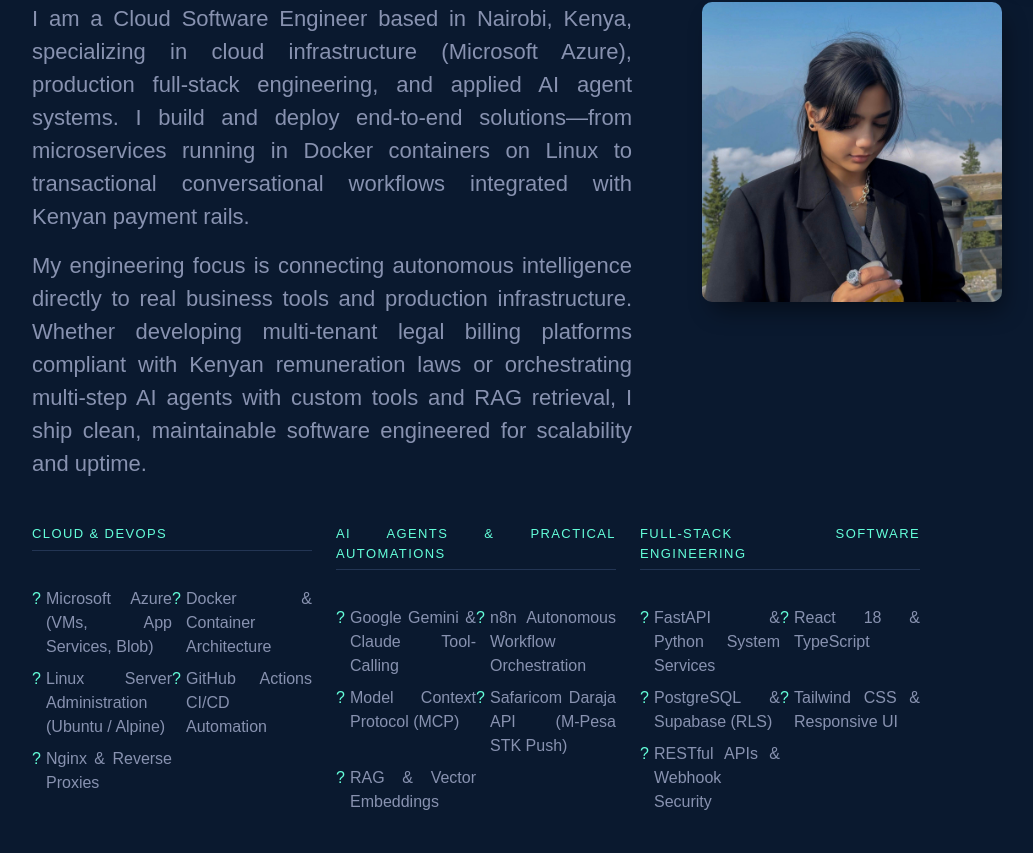
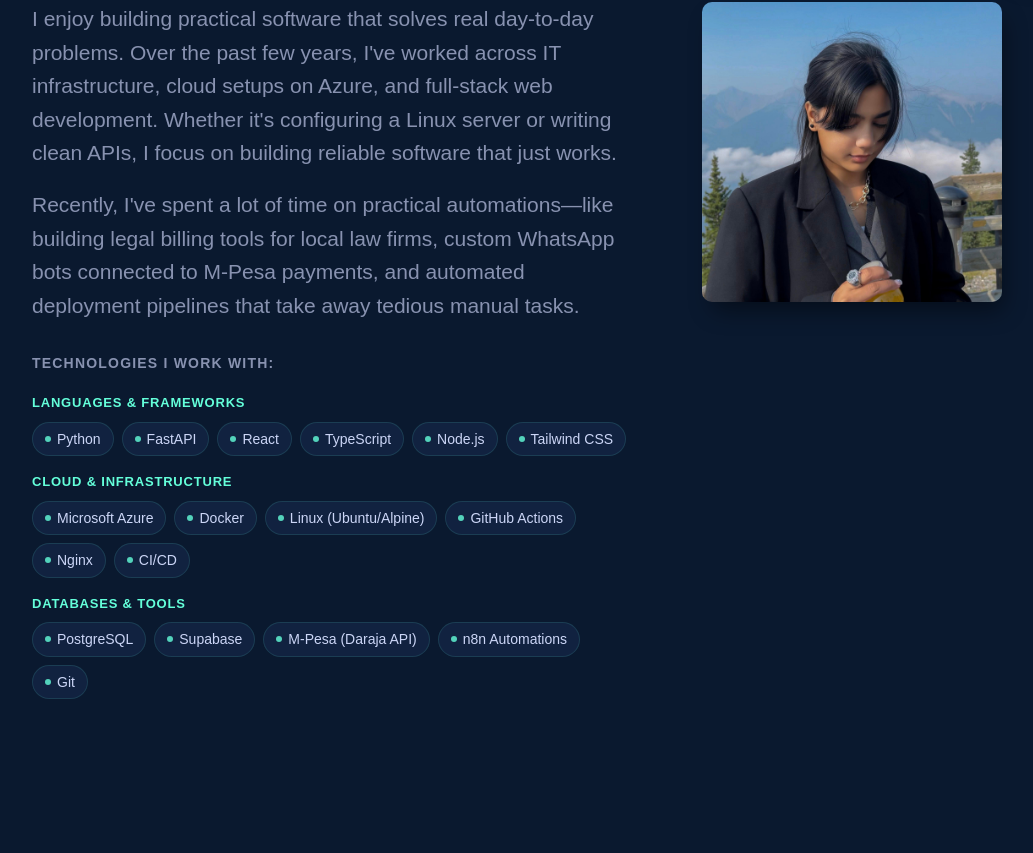
Before and after one commit to guyo-halake/guyesacodes, a React (Vite) app: page / in a window 1280 px wide. Shown: the part 807-1660 px from the top of the page, without its empty margins (108-1141 px from the left). Built offline with nearby package versions, Linux system fonts and the light colour scheme; a web font is replaced by a local one.

Commit message:
refactor(v2): replace AI buzzwords with natural developer voice and redesign skills into clean tech chips

```diff
--- a/src/components/About.jsx
+++ b/src/components/About.jsx
@@ -6,36 +6,18 @@ import { usePortfolio } from "../context/PortfolioContext";
 const About = () => {
   const { profile, isEditMode, updateProfileField } = usePortfolio();
 
-  const skills = [
+  const skillGroups = [
     {
-      category: "Cloud & DevOps",
-      items: [
-        "Microsoft Azure (VMs, App Services, Blob)",
-        "Docker & Container Architecture",
-        "Linux Server Administration (Ubuntu / Alpine)",
-        "GitHub Actions CI/CD Automation",
-        "Nginx & Reverse Proxies",
-      ],
+      category: "Languages & Frameworks",
+      skills: ["Python", "FastAPI", "React", "TypeScript", "Node.js", "Tailwind CSS"],
     },
     {
-      category: "AI Agents & Practical Automations",
-      items: [
-        "Google Gemini & Claude Tool-Calling",
-        "n8n Autonomous Workflow Orchestration",
-        "Model Context Protocol (MCP)",
-        "Safaricom Daraja API (M-Pesa STK Push)",
-        "RAG & Vector Embeddings",
-      ],
+      category: "Cloud & Infrastructure",
+      skills: ["Microsoft Azure", "Docker", "Linux (Ubuntu/Alpine)", "GitHub Actions", "Nginx", "CI/CD"],
     },
     {
-      category: "Full-Stack Software Engineering",
-      items: [
-        "FastAPI & Python System Services",
-        "React 18 & TypeScript",
-        "PostgreSQL & Supabase (RLS)",
-        "Tailwind CSS & Responsive UI",
-        "RESTful APIs & Webhook Security",
-      ],
+      category: "Databases & Tools",
+      skills: ["PostgreSQL", "Supabase", "M-Pesa (Daraja API)", "n8n Automations", "Git"],
     },
   ];
 
@@ -45,6 +27,7 @@ const About = () => {
         <div className="section-header">
           <span className="section-title">/ about</span>
         </div>
+
         <div className="about-content">
           <div className="about-description">
             <p
@@ -65,21 +48,25 @@ const About = () => {
               {profile.aboutParagraphTwo}
             </p>
 
-            <div className="skills-grid">
-              {skills.map((group, i) => (
-                <FadeInSection key={i} delay={(i + 1) * 100 + "ms"}>
-                  <div className="skill-group">
-                    <div className="skill-group-title">{group.category}</div>
-                    <ul className="tech-stack">
-                      {group.items.map((item, j) => (
-                        <li key={j}>{item}</li>
-                      ))}
-                    </ul>
+            {/* Redesigned Minimalist Skills Badges */}
+            <div className="skills-container">
+              <div className="skills-section-heading">Technologies I work with:</div>
+              {skillGroups.map((group, i) => (
+                <div key={i} className="skill-category-block">
+                  <div className="skill-category-label">{group.category}</div>
+                  <div className="skill-pills-wrap">
+                    {group.skills.map((skill, j) => (
+                      <span key={j} className="skill-chip">
+                        <span className="skill-chip-dot" />
+                        {skill}
+                      </span>
+                    ))}
                   </div>
-                </FadeInSection>
+                </div>
               ))}
             </div>
           </div>
+
           <div className="about-image">
             <img alt="Guyo Halake" src={profile.avatarImage || "/assets/me2.jpg"} />
             {isEditMode && (
--- a/src/context/PortfolioContext.jsx
+++ b/src/context/PortfolioContext.jsx
@@ -2,7 +2,7 @@ import React, { createContext, useContext, useState, useEffect } from "react";
 import { initialPortfolioData } from "../data/portfolioData";
 
 const PortfolioContext = createContext(null);
-const STORAGE_KEY = "guyohalake_portfolio_live_v2_pro";
+const STORAGE_KEY = "guyohalake_portfolio_v2_clean";
 
 export const PortfolioProvider = ({ children }) => {
   const [isEditMode, setIsEditMode] = useState(() => {
--- a/src/data/portfolioData.js
+++ b/src/data/portfolioData.js
@@ -1,13 +1,13 @@
 export const initialPortfolioData = {
   profile: {
     greeting: "hi, guyo here.",
-    headline: "Guyo Halake · Cloud Software Engineer",
+    headline: "Guyo Halake · Software & Cloud Developer",
     introDesc:
-      "I engineer reliable full-stack cloud software, autonomous B2B & B2C AI agents, and resilient automated workflows on Microsoft Azure and Linux. From legal-tech SaaS platforms with automated CI/CD and Dockerization to conversational commerce engines with Safaricom Daraja M-Pesa integrations, I build production systems that power real businesses.",
+      "I'm a software developer based in Nairobi, Kenya. I build web applications, backend APIs, and automations that help businesses run smoother. Most of my work involves Python, React, Docker, and Microsoft Azure.",
     aboutParagraphOne:
-      "I am a Cloud Software Engineer based in Nairobi, Kenya, specializing in cloud infrastructure (Microsoft Azure), production full-stack engineering, and applied AI agent systems. I build and deploy end-to-end solutions—from microservices running in Docker containers on Linux to transactional conversational workflows integrated with Kenyan payment rails.",
+      "I enjoy building practical software that solves real day-to-day problems. Over the past few years, I've worked across IT infrastructure, cloud setups on Azure, and full-stack web development. Whether it's configuring a Linux server or writing clean APIs, I focus on building reliable software that just works.",
     aboutParagraphTwo:
-      "My engineering focus is connecting autonomous intelligence directly to real business tools and production infrastructure. Whether developing multi-tenant legal billing platforms compliant with Kenyan remuneration laws or orchestrating multi-step AI agents with custom tools and RAG retrieval, I ship clean, maintainable software engineered for scalability and uptime.",
+      "Recently, I've spent a lot of time on practical automations—like building legal billing tools for local law firms, custom WhatsApp bots connected to M-Pesa payments, and automated deployment pipelines that take away tedious manual tasks.",
     email: "guyohalakeofficial@gmail.com",
     github: "https://github.com/guyo-halake",
     linkedin: "https://www.linkedin.com/in/guyo-halake/",
@@ -25,74 +25,69 @@ export const initialPortfolioData = {
   projects: [
     {
       id: "boc-saas",
-      title: "Nyagah B. Kithinji Advocates — Bill of Costs SaaS",
-      subtitle: "Production Legal-Tech SaaS & Cloud Platform",
+      title: "Nyagah B. Kithinji Advocates — Bill of Costs",
+      subtitle: "Legal Billing Web App",
       image: "/assets/projects/boc_saas.png",
       visible: true,
-      lead: "Production legal billing SaaS engineered for a prominent Kenyan law firm, automating court fee notes, taxation schedules, and Bill of Costs generation strictly compliant with the Kenyan Advocates Remuneration Order.",
+      lead: "A web application I built for a law firm in Nairobi to calculate court fee notes and Bill of Costs under Kenyan legal remuneration rules.",
       more: [
-        "Full-Stack Architecture: React 18 and TypeScript with Tailwind CSS on the frontend, interfaced with a FastAPI Python backend over secure TLS 1.3 endpoints for fast, deterministic mathematical fee calculations.",
-        "Cloud & DevOps on Azure: Multi-stage Docker containerization running under Nginx Alpine (<40MB footprint) deployed on Linux VMs in Microsoft Azure, powered by automated GitHub Actions CI/CD pipelines.",
-        "Data Layer & Legal Storage: Supabase PostgreSQL database with Row Level Security (RLS) tenant isolation and S3 storage for PDF court filings, reducing legal billing compilation time by over 80%.",
+        "Built with React, TypeScript, and FastAPI (Python) for fast, accurate legal fee calculations.",
+        "Containerized with Docker and hosted on a Linux virtual machine in Microsoft Azure, using GitHub Actions for automatic deployments.",
+        "Replaced tedious manual spreadsheet calculations, saving the legal team hours of work on every court filing.",
       ],
       techStack: [
+        "Python (FastAPI)",
+        "React",
+        "TypeScript",
         "Microsoft Azure",
         "Docker",
-        "Linux (Alpine)",
-        "FastAPI (Python)",
-        "React 18 & TypeScript",
-        "Tailwind CSS",
-        "PostgreSQL / Supabase",
-        "GitHub Actions CI/CD",
-        "Nginx",
+        "Linux",
+        "PostgreSQL",
+        "GitHub Actions",
       ],
       link: "https://github.com/guyo-halake/nyagakithinji-Bill-of-Costs.git",
     },
     {
       id: "razak-odin",
-      title: "Razak Odin — Multi-Tenant AI WhatsApp Platform",
-      subtitle: "Conversational Commerce & Daraja M-Pesa Engine",
+      title: "Razak Odin — WhatsApp Sales Bot",
+      subtitle: "Customer Support & M-Pesa Bot",
       image: "/assets/truth.png",
       visible: true,
-      lead: "Enterprise multi-tenant conversational AI platform enabling Kenyan B2B and B2C businesses to deploy 24/7 autonomous WhatsApp sales agents with real-time catalog queries, Safaricom Daraja M-Pesa STK push payments, and two-tier human escalation.",
+      lead: "A WhatsApp bot for local businesses that acts as an automated sales assistant. It answers customer inquiries, browses products, and sends M-Pesa STK push payment prompts directly in the chat.",
       more: [
-        "Agentic Tool-Calling: Powered by Google Gemini 1.5 Flash and Claude 3.5, orchestrating dynamic catalog search, customer intent detection, and automated checkout via decoupled n8n master gateway workflows.",
-        "Safaricom M-Pesa Daraja: Engineered custom Daraja STK Push sub-workflows with asynchronous webhook callback reconciliation, timeout handling, and transactional database updates.",
-        "Multi-Tenant DB & RAG: Built on Supabase PostgreSQL with Row Level Security (RLS), dynamic tenant resolution, vector embeddings for company policy RAG retrieval, and instant operator takeover.",
+        "Uses Google Gemini to understand customer questions in natural language and retrieve product info from a database.",
+        "Integrated with Safaricom's Daraja API so customers can pay with M-Pesa right inside WhatsApp.",
+        "Includes automated fallback to alert human staff whenever a customer asks for direct assistance.",
       ],
       techStack: [
-        "Google Gemini API",
-        "n8n Gateway Workflows",
-        "Safaricom Daraja API (M-Pesa)",
-        "Supabase / PostgreSQL RLS",
-        "RAG & Vector Embeddings",
-        "WhatsApp Business API",
+        "M-Pesa (Daraja API)",
+        "WhatsApp Business",
+        "n8n Workflows",
+        "Google Gemini",
+        "Supabase (PostgreSQL)",
         "Node.js",
-        "Tool-Calling",
       ],
       link: "https://github.com/guyo-halake",
     },
     {
       id: "odin-devops-agent",
-      title: "Odin DevOps & Cloud Operations Agent",
-      subtitle: "Autonomous Infrastructure & CI/CD Orchestration",
+      title: "Cloud & DevOps Automations",
+      subtitle: "Azure & Deployment Scripts",
       image: "/assets/nomansland.png",
       visible: true,
-      lead: "Intelligent cloud operations agent orchestrating Azure cloud environments, GitHub repository monitoring, and CI/CD pipelines through OpenClaw, n8n event-driven workflows, and custom Python automation tools.",
+      lead: "A collection of automated workflows and scripts I use to manage my Azure cloud labs, monitor servers, and deploy containerized apps.",
       more: [
-        "Autonomous Cloud Management: Continuously monitors Azure cloud resource health, triages GitHub issues, reviews pull requests, and suggests actionable remediation tasks for cloud infrastructure.",
-        "MCP Protocol Integration: Built with Model Context Protocol (MCP) servers allowing language models to safely execute diagnostics, query monitoring logs, and trigger isolated Docker container builds.",
-        "Operational Efficiency: Bridges developer issue tracking and cloud deployment tasks into a single automated pipeline, eliminating repetitive manual DevOps checklists.",
+        "Connects GitHub and Azure with n8n to automatically test and deploy services whenever code is pushed.",
+        "Monitors server health, container status, and sends quick alerts to Slack or Telegram when attention is needed.",
+        "Replaces repetitive manual server setup and deployment checklists with simple, repeatable scripts.",
       ],
       techStack: [
         "Microsoft Azure",
-        "OpenClaw",
-        "n8n Workflows",
-        "Model Context Protocol (MCP)",
-        "Python Automation",
         "Docker",
+        "Linux",
+        "Python",
         "GitHub Actions",
-        "Linux System Ops",
+        "n8n",
       ],
       link: "https://github.com/guyo-halake/AZURE-FUNDAMENTALS-LAB-AND",
     },
@@ -100,69 +95,64 @@ export const initialPortfolioData = {
   hardware: [
     {
       id: "linux-homelab",
-      title: "Bare Metal Linux Home Lab",
-      subtitle: "24/7 Edge Infrastructure & Docker Microservices",
+      title: "Linux Home Server",
+      subtitle: "24/7 Mini PC for Local Services",
       image: "/assets/hardware/pc/images/header.png",
       visible: true,
-      lead: "A dedicated, low-power Lenovo Mini PC running bare-metal Ubuntu Server to host private microservices, local storage, and automated network operations.",
+      lead: "A low-power Lenovo Mini PC running Ubuntu Server to host my private development containers, DNS filtering, and automated backups.",
       more: [
-        "Container Runtime: Docker engine hosting self-contained microservices, local tools, and automation runtimes.",
-        "Network & DNS: Pi-hole deployment providing network-wide tracker/ad blocking and private split-horizon DNS resolution.",
-        "Zero-Trust Remote Access: Tailscale mesh VPN delivering secure, encrypted access from anywhere without open public ports.",
-        "Media & Storage: Jellyfin media server and centralized network storage handling local streaming and file workflows.",
+        "Runs Docker containers for local web services, background bots, and database testing.",
+        "Uses Pi-hole for network-wide ad/tracker blocking and private domain routing.",
+        "Secured with Tailscale VPN so I can access my lab safely from anywhere without opening public router ports.",
       ],
       techStack: [
+        "Ubuntu Server",
+        "Docker",
+        "Tailscale",
+        "Pi-hole",
         "Lenovo Mini PC",
         "16 GB RAM",
-        "1 TB SSD",
-        "Ubuntu Server",
-        "Docker",
-        "Pi-hole",
-        "Tailscale",
-        "Jellyfin",
       ],
     },
     {
       id: "custom-workstation",
-      title: "Custom Engineering Workstation",
-      subtitle: "AMD Ryzen 7 + NVIDIA RTX GPU Compute Rig",
+      title: "Custom PC Workstation",
+      subtitle: "Daily Development & Build Rig",
       image: "/assets/hardware/pc/images/cover.png",
       visible: true,
-      lead: "High-performance custom-built desktop workstation engineered for intensive engineering workflows, local container builds, compilation, and multitasking.",
+      lead: "My main desktop workstation built for fast compilation, running Docker containers locally, and handling multiple development environments smoothly.",
       more: [
-        "Processor: AMD Ryzen 7 5700 multi-core processor for fast compilation, virtualization, and multitasking.",
-        "Graphics: NVIDIA GeForce RTX (8 GB GDDR6) for GPU-accelerated computing and display pipelines.",
-        "Storage & Power: 1 TB PCIe Gen4 NVMe SSD for fast I/O throughput, powered by a Deepcool PL750D PSU.",
-        "OS & Platform: Windows 11 Pro configured with WSL2 (Ubuntu) for seamless cross-platform engineering.",
+        "Powered by an AMD Ryzen 7 5700 multi-core processor and 16 GB RAM for snappy multitasking.",
+        "NVIDIA RTX GPU for graphics acceleration and local model testing.",
+        "Running Windows 11 with WSL2 (Ubuntu) for a clean Linux development experience.",
       ],
       techStack: [
-        "AMD Ryzen 5700",
-        "NVIDIA RTX 8GB",
-        "16 GB DDR4",
-        "1 TB Gen4 NVMe",
-        "Deepcool PL750D",
+        "AMD Ryzen 7",
+        "NVIDIA RTX",
+        "16 GB RAM",
+        "1 TB NVMe SSD",
+        "WSL2 (Ubuntu)",
         "Windows 11",
       ],
     },
     {
       id: "esp32-display",
-      title: "Smart Ambient ESP32 IoT Display",
-      subtitle: "Hardware Telemetry & Microcontroller Matrix",
+      title: "ESP32 Desk Monitor",
+      subtitle: "Custom LED Status Display",
       image: "/assets/hardware/led-bracelet/header.jpg",
       visible: true,
-      lead: "Custom-built physical desktop display powered by an ESP32 microcontroller driving an RGB HUB75 LED matrix panel, bridging the physical desk environment to the home network.",
+      lead: "A physical desktop display powered by an ESP32 microcontroller and an RGB LED matrix, showing live time and local server status on my desk.",
       more: [
-        "Network Clock: High-precision ambient clock synchronized continuously over local Wi-Fi via NTP.",
-        "Guest QR Onboarding: Renders an on-screen QR code allowing visitors to instantly scan and connect to local guest Wi-Fi.",
-        "Live Server Telemetry: Polls the Lenovo home server over local Wi-Fi to display real-time server vitals, active Docker container counts, and uptime status.",
+        "Syncs time automatically over Wi-Fi using NTP.",
+        "Pings my home server to display live uptime and running container counts.",
+        "Can display a quick Wi-Fi QR code for guests visiting my workspace.",
       ],
       techStack: [
         "ESP32",
-        "HUB75 RGB Matrix",
         "C++ / Arduino",
-        "Wi-Fi & Bluetooth",
-        "NTP Sync",
-        "Home Lab API",
+        "RGB LED Matrix",
+        "Wi-Fi",
+        "REST API",
       ],
     },
   ],
--- a/src/styles/About.css
+++ b/src/styles/About.css
@@ -2,33 +2,6 @@
   padding: 80px 0;
   margin: auto;
   max-width: 1000px;
-}
-
-.about-description ul {
-  padding-top: 20px;
-  list-style-type: none;
-  display: grid;
-  grid-template-columns: repeat(2, minmax(140px, 1fr));
-}
-
-@media only screen and (max-width: 480px) {
-  .about-description ul {
-    grid-template-columns: 1fr;
-  }
-}
-
-.about-description li {
-  position: relative;
-  padding-left: 20px;
-  font-size: 18px;
-  color: var(--slate);
-}
-
-.about-description li::before {
-  content: "▹    ";
-  color: var(--green-bright);
-  position: absolute;
-  left: 0;
 }
 
 .about-content {
@@ -40,15 +13,21 @@
   font-family: "NTR", sans-serif;
   color: var(--slate);
   max-width: 600px;
-  font-size: 22px;
-  text-align: justify;
+  font-size: 21px;
+  line-height: 1.6;
+  text-align: left;
   margin: 0;
+}
+
+.about-description p {
+  margin-bottom: 18px;
 }
 
 .about-description a,
 .about-description b {
   font-size: 21px;
   font-weight: bold;
+  color: var(--lightest-slate);
 }
 
 .about-image {
@@ -62,16 +41,17 @@
   margin-left: 30px;
   box-shadow: 6px 13px 23px -5px rgba(0, 0, 0, 0.46);
   border: none;
+  transition: transform 0.25s ease;
+}
+
+.about-image:hover img {
+  transform: translateY(-6px);
 }
 
 @media only screen and (max-width: 788px) {
   .about-image img {
     max-width: 200px;
   }
-}
-
-.about-image:hover {
-  transform: translateY(-7px);
 }
 
 @media only screen and (max-width: 600px) {
@@ -83,7 +63,7 @@
 
   .about-description {
     font-size: 18px;
-    text-align: justify;
+    text-align: left;
   }
 
   .about-description a,
@@ -100,60 +80,73 @@
   }
 }
 
-/* ===== Skills Grid ===== */
-.skills-grid {
-  display: grid;
-  grid-template-columns: repeat(3, 1fr);
-  gap: 24px;
-  margin-top: 28px;
+/* ===== Redesigned Minimalist Skills Section ===== */
+.skills-container {
+  margin-top: 30px;
+  display: flex;
+  flex-direction: column;
+  gap: 16px;
 }
 
-.skill-group {
-  padding: 16px 0;
+.skills-section-heading {
+  font-family: "NTR", sans-serif;
+  font-size: 14px;
+  letter-spacing: 1.2px;
+  text-transform: uppercase;
+  color: var(--slate);
+  font-weight: 700;
+  margin-bottom: 2px;
 }
 
-.skill-group-title {
-  font-family: "NTR", sans-serif;
-  color: var(--green-bright);
-  font-size: 13px;
-  letter-spacing: 1.4px;
-  text-transform: uppercase;
-  margin-bottom: 12px;
-  border-bottom: 1px solid var(--lightest-navy);
-  padding-bottom: 6px;
+.skill-category-block {
+  display: flex;
+  flex-direction: column;
+  gap: 8px;
 }
 
-@media (max-width: 768px) {
-  .skills-grid {
-    grid-template-columns: 1fr;
-  }
+.skill-category-label {
+  font-family: "NTR", sans-serif;
+  font-size: 13px;
+  color: var(--green-bright);
+  font-weight: 700;
+  text-transform: uppercase;
+  letter-spacing: 0.8px;
 }
 
-/* ===== Tech Stack List (inside skill groups) ===== */
-.tech-stack {
-  list-style: none;
-  padding: 0;
-  margin: 0;
+.skill-pills-wrap {
+  display: flex;
+  flex-wrap: wrap;
+  gap: 8px;
 }
 
-.tech-stack li {
+.skill-chip {
+  display: inline-flex;
+  align-items: center;
+  gap: 6px;
+  background: var(--light-navy);
+  border: 1px solid var(--card-border);
+  color: var(--lightest-slate);
   font-family: "NTR", sans-serif;
-  font-size: 16px;
-  color: var(--slate);
-  padding: 4px 0;
-  position: relative;
-  padding-left: 14px;
+  font-size: 14px;
+  padding: 5px 12px;
+  border-radius: 20px;
+  transition: all 0.2s ease;
+  user-select: none;
 }
 
-.tech-stack li::before {
-  content: "?";
-  position: absolute;
-  left: 0;
+.skill-chip:hover {
+  border-color: var(--green-bright);
   color: var(--green-bright);
+  background: var(--green-tint);
+  transform: translateY(-2px);
 }
 
-.about-description b {
-  color: var(--lightest-slate);
+.skill-chip-dot {
+  width: 6px;
+  height: 6px;
+  border-radius: 50%;
+  background: var(--green-bright);
+  opacity: 0.8;
 }
 
 /* Builder Avatar Change Button */
```
Also changed, not shown: src/components/Intro.jsx (+5 -5 lines).
